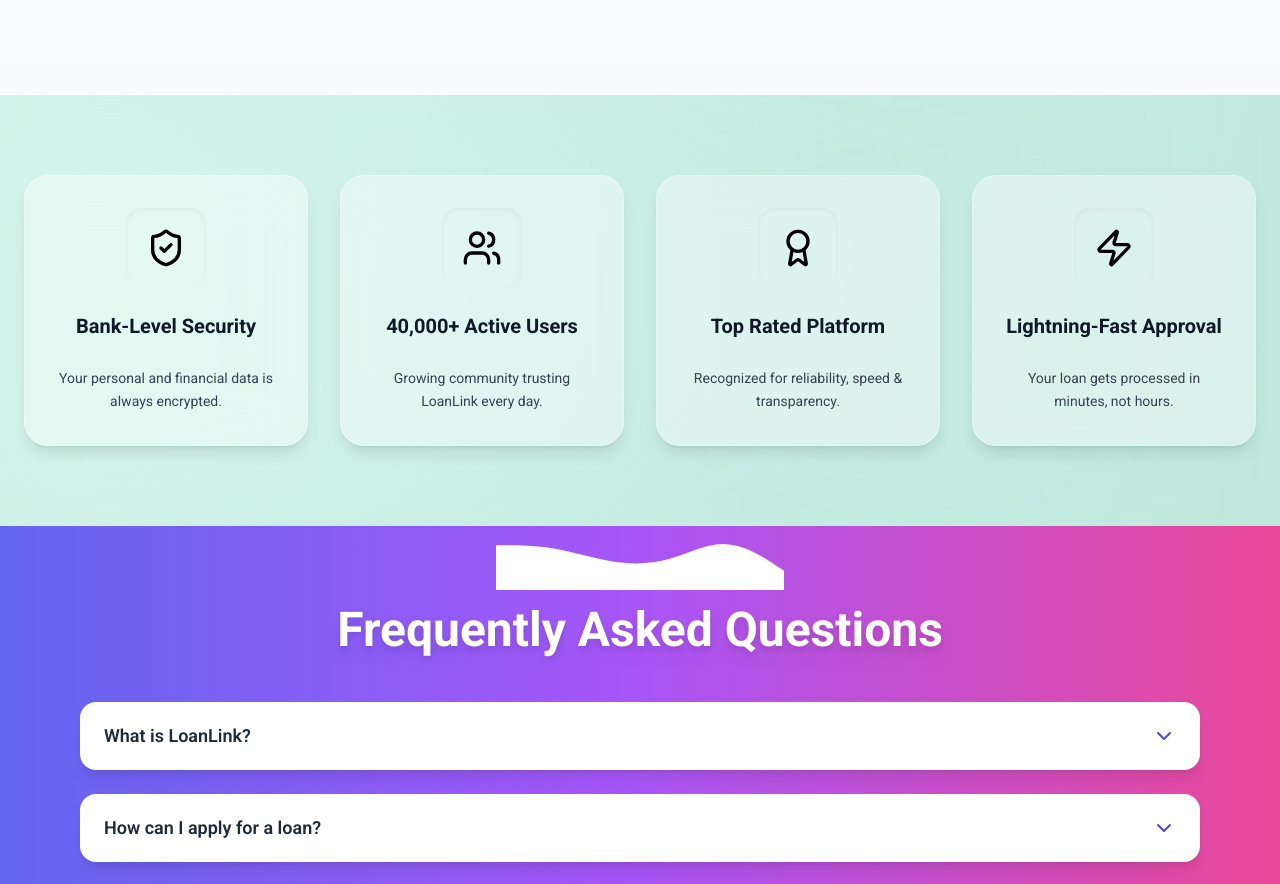
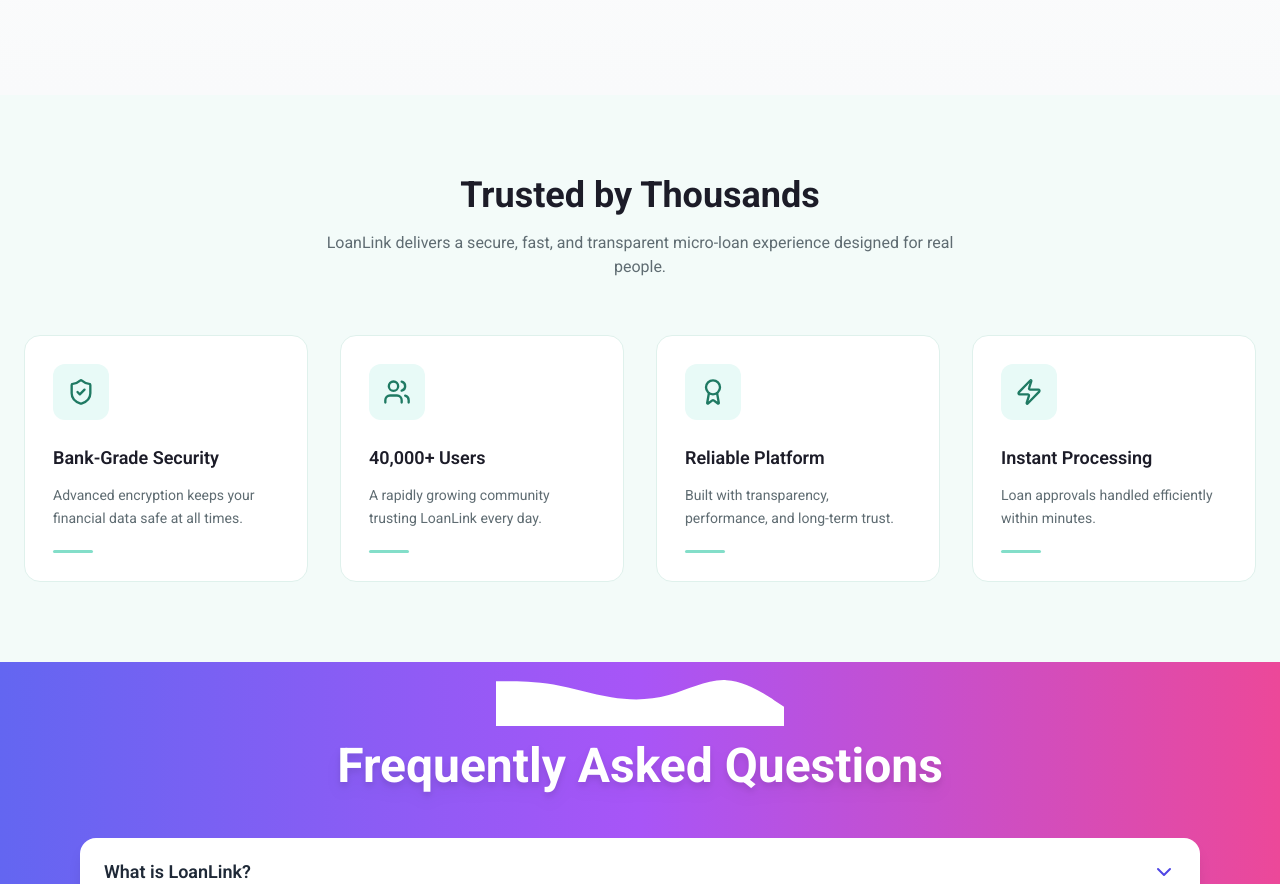
Before and after one commit to mursalin35/LoanLink-Client, a React (Vite) app: page / in a window 1280 px wide. Shown: the part 2245-3129 px from the top of the page. Built offline with nearby package versions, Linux system fonts and the light colour scheme; no server answers.

Commit message:
home page trustbar

```diff
--- a/src/components/Home/TrustBar.jsx
+++ b/src/components/Home/TrustBar.jsx
@@ -1,75 +1,96 @@
+import React from "react";
 import { motion } from "framer-motion";
 import { ShieldCheck, Users, Award, Zap } from "lucide-react";
 
-export default function TrustBar() {
+const TrustBar = () => {
   const items = [
     {
-      icon: <ShieldCheck className="w-10 h-10 text-primary" />,
-      title: "Bank-Level Security",
-      desc: "Your personal and financial data is always encrypted.",
+      icon: ShieldCheck,
+      title: "Bank-Grade Security",
+      desc: "Advanced encryption keeps your financial data safe at all times.",
     },
     {
-      icon: <Users className="w-10 h-10 text-primary" />,
-      title: "40,000+ Active Users",
-      desc: "Growing community trusting LoanLink every day.",
+      icon: Users,
+      title: "40,000+ Users",
+      desc: "A rapidly growing community trusting LoanLink every day.",
     },
     {
-      icon: <Award className="w-10 h-10 text-primary" />,
-      title: "Top Rated Platform",
-      desc: "Recognized for reliability, speed & transparency.",
+      icon: Award,
+      title: "Reliable Platform",
+      desc: "Built with transparency, performance, and long-term trust.",
     },
     {
-      icon: <Zap className="w-10 h-10 text-primary" />,
-      title: "Lightning-Fast Approval",
-      desc: "Your loan gets processed in minutes, not hours.",
+      icon: Zap,
+      title: "Instant Processing",
+      desc: "Loan approvals handled efficiently within minutes.",
     },
   ];
 
   return (
-    <section className="py-20 relative overflow-hidden">
-      {/* Background Glow */}
-      <div className="absolute inset-0 bg-gradient-to-r from-primary/10 via-blue-100/10 to-primary/10 blur-3xl opacity-60"></div>
+    <section className="py-20 bg-[#F3FBF9]">
+      <div className="max-w-7xl mx-auto px-6">
 
-      <div className="relative max-w-7xl mx-auto px-6 grid grid-cols-1 sm:grid-cols-2 lg:grid-cols-4 gap-8">
-        {items.map((item, i) => (
+        {/* Section Header */}
+        <motion.div
+          initial={{ opacity: 0, y: 24 }}
+          whileInView={{ opacity: 1, y: 0 }}
+          viewport={{ once: true }}
+          transition={{ duration: 0.6, ease: "easeOut" }}
+          className="text-center mb-14"
+        >
+          <h2 className="text-3xl md:text-4xl font-bold text-[#1C1C28]">
+            Trusted by Thousands
+          </h2>
+          <p className="mt-4 text-[#5F6C72] max-w-2xl mx-auto text-base">
+            LoanLink delivers a secure, fast, and transparent micro-loan
+            experience designed for real people.
+          </p>
+        </motion.div>
+
+        {/* Cards */}
+        <div className="grid grid-cols-1 sm:grid-cols-2 lg:grid-cols-4 gap-8">
+          {items.map((item, i) => {
+            const Icon = item.icon;
+            return (
               <motion.div
                 key={i}
-            initial={{ opacity: 0, y: 30, scale: 0.95 }}
-            whileInView={{ opacity: 1, y: 0, scale: 1 }}
+                initial={{ opacity: 0, y: 30 }}
+                whileInView={{ opacity: 1, y: 0 }}
                 viewport={{ once: true }}
-            transition={{ duration: 0.6, delay: i * 0.15 }}
-            whileHover={{ scale: 1.05, y: -6 }}
-            className="backdrop-blur-xl bg-white/40 border border-white/30 shadow-lg rounded-3xl p-8 text-center transition-all duration-300 hover:shadow-2xl hover:bg-white/70"
+                transition={{
+                  duration: 0.55,
+                  delay: i * 0.12,
+                  ease: "easeOut",
+                }}
+                whileHover={{
+                  y: -10,
+                  boxShadow: "0 20px 40px rgba(31, 122, 99, 0.12)",
+                }}
+                className="group bg-white border border-[#DFF1EC] rounded-2xl p-7 transition-all duration-300"
               >
-            {/* Icon Wrapper */}
-            <motion.div
-              initial={{ scale: 0.8 }}
-              whileInView={{ scale: 1 }}
-              transition={{ duration: 0.4, delay: i * 0.1 }}
-              className="w-20 h-20 flex items-center justify-center rounded-2xl bg-primary/10 mx-auto shadow-inner"
-            >
-              {item.icon}
-            </motion.div>
+                {/* Icon */}
+                <div className="w-14 h-14 rounded-xl bg-[#E8FAF7] flex items-center justify-center transition-colors duration-300 group-hover:bg-[#1F7A63]">
+                  <Icon className="w-7 h-7 text-[#1F7A63] transition-colors duration-300 group-hover:text-white" />
+                </div>
 
-            {/* Title */}
-            <h3 className="mt-6 text-xl font-bold text-gray-900">
+                {/* Content */}
+                <h3 className="mt-6 text-lg font-semibold text-[#1C1C28]">
                   {item.title}
                 </h3>
 
-            {/* Line Divider */}
-            <div className="mt-3 mb-3 w-12 h-[3px] bg-primary/60 mx-auto rounded-full"></div>
-
-            {/* Description */}
-            <p className="text-gray-700 text-sm leading-relaxed">
+                <p className="mt-3 text-sm text-[#5F6C72] leading-relaxed">
                   {item.desc}
                 </p>
+
+                {/* Accent Line */}
+                <div className="mt-5 h-[3px] w-10 rounded-full bg-[#4FD1B2] opacity-70 group-hover:w-16 transition-all duration-300"></div>
               </motion.div>
-        ))}
+            );
+          })}
+        </div>
       </div>
     </section>
   );
-}
+};
 
-
-
-// export default TrustBar;
+export default TrustBar;
```
Lines whose indentation alone changed are shown as unchanged.
